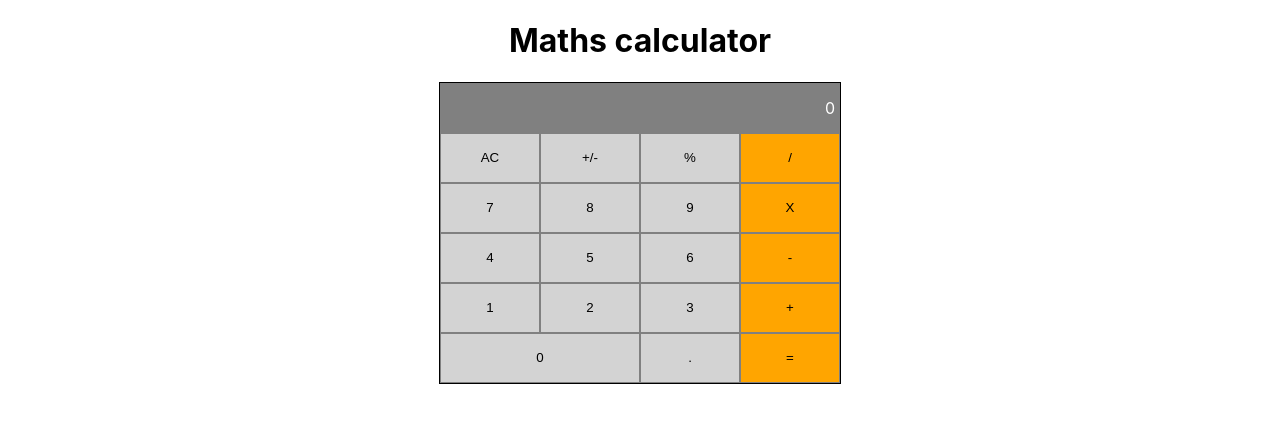
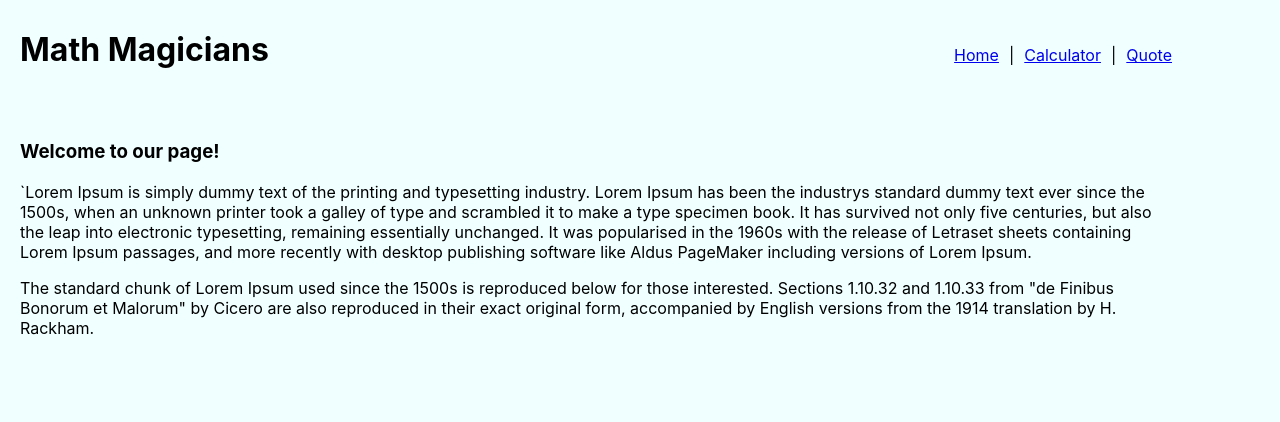
Before and after one commit to efoosag/maths-magician, a React (Create React App) app: page / in a window 1280 px wide. Shown: the top 422 px of the page. Built offline with nearby package versions, Linux system fonts and the light colour scheme.

Commit message:
add web pages.

```diff
--- a/package.json
+++ b/package.json
@@ -10,6 +10,7 @@
     "prop-types": "^15.8.1",
     "react": "^18.2.0",
     "react-dom": "^18.2.0",
+    "react-router-dom": "^6.14.0",
     "react-scripts": "^5.0.1",
     "web-vitals": "^2.1.4"
   },
--- a/src/App.css
+++ b/src/App.css
@@ -1,39 +1,3 @@
-.App {
-  text-align: center;
+body {
+  background-color: azure;
 }
-
-.App-logo {
-  height: 40vmin;
-  pointer-events: none;
-}
-
-@media (prefers-reduced-motion: no-preference) {
-  .App-logo {
-    animation: App-logo-spin infinite 20s linear;
-  }
-}
-
-.App-header {
-  background-color: #282c34;
-  min-height: 100vh;
-  display: flex;
-  flex-direction: column;
-  align-items: center;
-  justify-content: center;
-  font-size: calc(10px + 2vmin);
-  color: white;
-}
-
-.App-link {
-  color: #61dafb;
-}
-
-@keyframes App-logo-spin {
-  from {
-    transform: rotate(0deg);
-  }
-
-  to {
-    transform: rotate(360deg);
-  }
-}
--- a/src/App.js
+++ b/src/App.js
@@ -1,11 +1,22 @@
+import { BrowserRouter, Routes, Route } from 'react-router-dom';
+import NavLayout from './components/NavLayout';
+import Home from './components/Home';
+import Calculator from './components/Calculator';
+import Quote from './components/Quote';
 import './App.css';
-import Calculator from './components/Calculator';
 
 function App() {
   return (
     <div className="App">
-      <h1>Maths calculator</h1>
-      <Calculator />
+      <BrowserRouter>
+        <Routes>
+          <Route path="/" element={<NavLayout />}>
+            <Route index element={<Home />} />
+            <Route path="calculator" element={<Calculator />} />
+            <Route path="quote" element={<Quote />} />
+          </Route>
+        </Routes>
+      </BrowserRouter>
     </div>
   );
 }
--- a/src/components/Calculator.css
+++ b/src/components/Calculator.css
@@ -1,47 +1,12 @@
-.container {
-  width: 400px;
-  height: auto;
-  border: 1px solid black;
-  margin: auto;
+.cal-container{
+    display: flex;
+    justify-content: space-around;
 }
 
-.answer {
-  height: 50px;
-  background-color: gray;
-  display: flex;
-  justify-content: flex-end;
-  align-items: center;
-  padding-right: 5px;
-  color: #fff;
+.cal-container h3{
+  margin-top: 50px;
 }
 
-.buttons {
-  height: 50px;
-  display: flex;
-  justify-content: center;
-  align-items: center;
-  color: #000;
+.cal-label {
+  margin-top: 50px;
 }
-
-.buttons-item {
-  height: 100%;
-  display: flex;
-  justify-content: center;
-  align-items: center;
-  border: 1px solid gray;
-}
-
-.buttons-item-others {
-  width: 25%;
-  background-color: lightgrey;
-}
-
-.buttons-item-right {
-  width: 25%;
-  background-color: orange;
-}
-
-.buttons-item-zero {
-  width: 50%;
-  background-color: lightgrey;
-}
--- a/src/components/Calculator.js
+++ b/src/components/Calculator.js
@@ -4,8 +4,9 @@ import './Calculator.css';
 
 function Calculator() {
   return (
-    <div>
-      <Label label />
+    <div className="cal-container">
+      <h3>Let&apos;s do some maths!</h3>
+      <div className="cal-label"><Label /></div>
     </div>
   );
 }
--- /dev/null
+++ b/src/components/Home.js
@@ -0,0 +1,18 @@
+/* eslint-disable react/jsx-no-comment-textnodes */
+/* eslint-disable max-len */
+import React from 'react';
+
+function Home() {
+  return (
+    <>
+      <div className="home-container">
+        <h3>Welcome to our page!</h3>
+        <p>`Lorem Ipsum is simply dummy text of the printing and typesetting industry. Lorem Ipsum has been the industrys standard dummy text ever since the 1500s, when an unknown printer took a galley of type and scrambled it to make a type specimen book. It has survived not only five centuries, but also the leap into electronic typesetting, remaining essentially unchanged. It was popularised in the 1960s with the release of Letraset sheets containing Lorem Ipsum passages, and more recently with desktop publishing software like Aldus PageMaker including versions of Lorem Ipsum.</p>
+        <p>The standard chunk of Lorem Ipsum used since the 1500s is reproduced below for those interested. Sections 1.10.32 and 1.10.33 from &#34;de Finibus Bonorum et Malorum&#34; by Cicero are also reproduced in their exact original form, accompanied by English versions from the 1914 translation by H. Rackham.</p>
+      </div>
+
+    </>
+  );
+}
+
+export default Home;
--- /dev/null
+++ b/src/components/Label.css
@@ -0,0 +1,46 @@
+.cal-item {
+  width: 400px;
+  height: auto;
+  border: 1px solid black;
+}
+
+.answer {
+  height: 50px;
+  background-color: gray;
+  display: flex;
+  justify-content: flex-end;
+  align-items: center;
+  padding-right: 5px;
+  color: #fff;
+}
+
+.buttons {
+  height: 50px;
+  display: flex;
+  justify-content: center;
+  align-items: center;
+  color: #000;
+}
+
+.buttons-item {
+  height: 100%;
+  display: flex;
+  justify-content: center;
+  align-items: center;
+  border: 1px solid gray;
+}
+
+.buttons-item-others {
+  width: 25%;
+  background-color: lightgrey;
+}
+
+.buttons-item-right {
+  width: 25%;
+  background-color: orange;
+}
+
+.buttons-item-zero {
+  width: 50%;
+  background-color: lightgrey;
+}
--- /dev/null
+++ b/src/components/NavLayout.css
@@ -0,0 +1,23 @@
+.container {
+  width: 90%;
+  padding: 20px;
+  border: 0;
+}
+.Nav-con {
+    display: flex;
+    justify-content: space-between;
+}
+
+.Nav-con h1 {
+  margin-top: 10px;
+
+}
+
+.Nav-link {
+  margin-top: 25px;
+
+}
+
+.Nav-con span {
+  padding: 0 10px;
+}
--- /dev/null
+++ b/src/components/NavLayout.js
@@ -0,0 +1,26 @@
+import { NavLink, Outlet } from 'react-router-dom';
+import './NavLayout.css';
+
+function NavLayout() {
+  return (
+    <>
+      <div className="container">
+        <div className="Nav-con">
+          <h1>Math Magicians</h1>
+          <div className="Nav-link">
+            <NavLink to="/">Home</NavLink>
+            <span>|</span>
+            <NavLink to="calculator">Calculator</NavLink>
+            <span>|</span>
+            <NavLink to="quote">Quote</NavLink>
+          </div>
+        </div>
+
+        <Outlet />
+      </div>
+
+    </>
+  );
+}
+
+export default NavLayout;
--- /dev/null
+++ b/src/components/Quote.css
@@ -0,0 +1,3 @@
+h3 {
+  margin-top: 50px;
+}
--- /dev/null
+++ b/src/components/Quote.js
@@ -0,0 +1,11 @@
+/* eslint-disable max-len */
+import React from 'react';
+import './Quote.css';
+
+function Quote() {
+  return (
+    <h3>Mathematics is not about numbers, equations, computations or algorithms: it is about understanding. William Paul Thurston</h3>
+  );
+}
+
+export default Quote;
--- a/src/components/label.js
+++ b/src/components/label.js
@@ -1,6 +1,6 @@
 import React, { useState } from 'react';
 import calculate from '../logic/calculate';
-// import calculate from '../logic/calculate';
+import './Label.css';
 
 function Label() {
   const [result, setResult] = useState({ total: 0, next: null, operation: null });
@@ -9,7 +9,7 @@ function Label() {
   };
   return (
     <div>
-      <div className="container">
+      <div className="cal-item">
         <div className="answer">
           {result.total}
           {' '}
```
Also changed, not shown: 1 other file (tests, documents, lock files or other folders).
